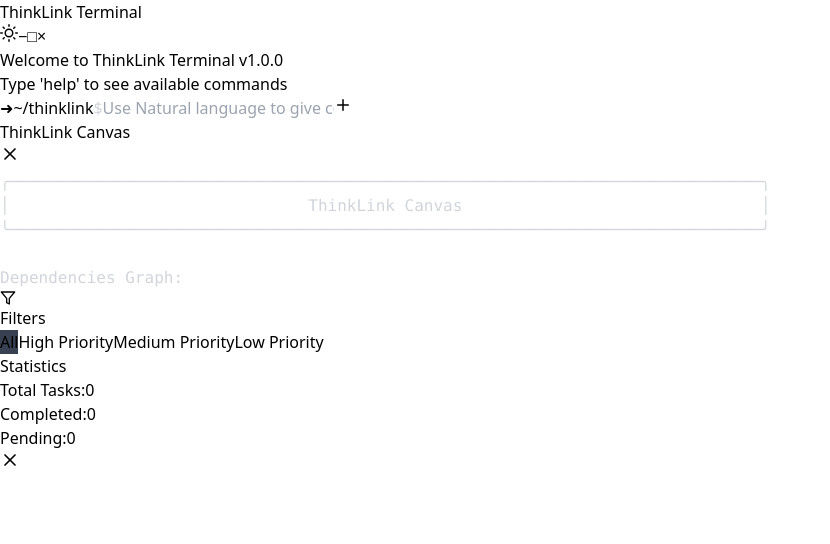
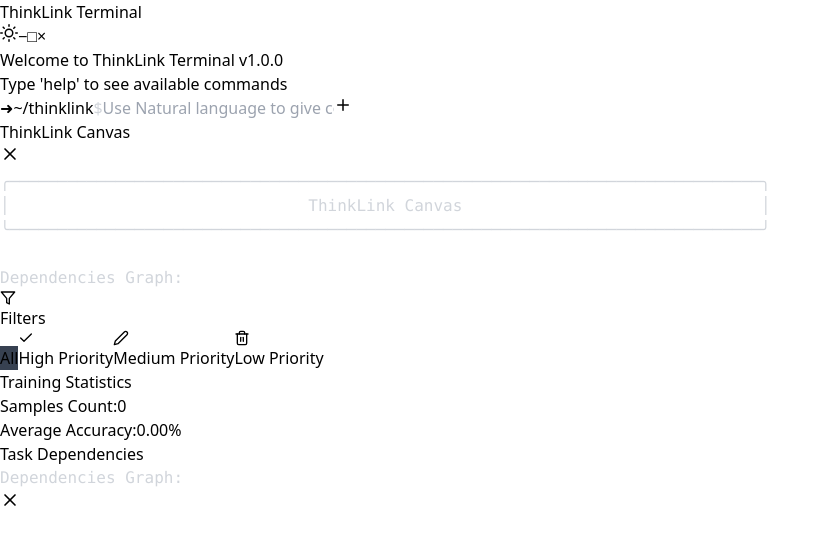
Before and after one commit to GMTStudioTechnology/Think-Link, a React (Vite) app: page /ThinkLink in a window 1280 px wide. Both pictures are taken after a click on the button 10 px from the left and 130 px from the top of the page. Shown: the top 544 px of the page, without its empty margins (0-830 px from the left). Built offline with nearby package versions, Linux system fonts and the light colour scheme.

Commit message:
UI Improvement

```diff
--- a/src/components/ThinkLink.tsx
+++ b/src/components/ThinkLink.tsx
@@ -1,7 +1,14 @@
 import React, { useState, useEffect, useRef, useMemo } from 'react';
 import { motion, AnimatePresence } from 'framer-motion';
 import { ThinkLinkNLP, Task } from './ThinkLink_model';
-import { FiMenu, FiX, FiPlus, FiSun, FiMoon, FiFilter } from 'react-icons/fi';
+import { FiMenu, FiX, FiPlus, FiSun, FiMoon, FiFilter, FiCheck, FiTrash2, FiEdit2 } from 'react-icons/fi';
+
+interface CommandResult {
+  action: 'create' | 'list' | 'delete' | 'update' | 'complete' | string;
+  task?: Task;
+  message: string;
+  suggestions?: string[];
+}
 
 const ThinkLink: React.FC = () => {
   const [commandHistory, setCommandHistory] = useState<string[]>([]);
@@ -15,8 +22,8 @@
   const [canvasVisible, setCanvasVisible] = useState(false);
   const [canvasContent, setCanvasContent] = useState('');
 
-  // State for theme (light/dark)
-  const [isDarkMode, setIsDarkMode] = useState(true);
+  // State for theme (light/dark/system)
+  const [theme, setTheme] = useState<'light' | 'dark' | 'system'>('dark');
 
   // Filter State
   const [filter, setFilter] = useState<'all' | 'high' | 'medium' | 'low'>('all');
@@ -38,6 +45,7 @@
     }
   }, [filteredTasks]); // Include filteredTasks in dependencies
 
+  // Scroll to bottom when command history updates
   useEffect(() => {
     if (terminalRef.current) {
       terminalRef.current.scrollTop = terminalRef.current.scrollHeight;
@@ -46,7 +54,7 @@
 
   const handleCommandSubmit = () => {
     if (currentCommand.trim()) {
-      const result = nlpModel.current.processCommand(currentCommand);
+      const result: CommandResult = nlpModel.current.processCommand(currentCommand);
 
       // Add command to history
       setCommandHistory(prev => [...prev, `> ${currentCommand}`]);
@@ -61,6 +69,10 @@
           setCanvasVisible(true);
           return updatedTasks;
         });
+        if (result.suggestions && Array.isArray(result.suggestions)) {
+          const suggestions = result.suggestions; // Assign to local variable
+          setCommandHistory(prev => [...prev, `Suggestions: ${suggestions.join(', ')}`]);
+        }
       }
 
       if (result.action === 'list') {
@@ -71,7 +83,7 @@
       }
 
       if (result.action === 'delete') {
-        const taskId = currentCommand.split(' ').find(token => token.length === 13);
+        const taskId = result.task?.id;
         if (taskId) {
           setTasks(prev => {
             const updatedTasks = prev.filter(task => task.id !== taskId);
@@ -86,7 +98,36 @@
         }
       }
 
-      // Handle other actions (e.g., update, complete) here
+      if (result.action === 'update' && result.task) {
+        setTasks(prev => {
+          const updatedTasks = prev.map(task => task.id === result.task!.id ? result.task! : task);
+          const updatedCanvas = nlpModel.current.generateAdvancedCanvas(updatedTasks);
+          setCommandHistory(prevHistory => [...prevHistory, result.message, updatedCanvas]);
+          setCanvasContent(updatedCanvas);
+          setCanvasVisible(true);
+          return updatedTasks;
+        });
+        if (result.suggestions && Array.isArray(result.suggestions)) {
+          const suggestions = result.suggestions; // Assign to local variable
+          setCommandHistory(prev => [...prev, `Suggestions: ${suggestions.join(', ')}`]);
+        }
+      }
+
+      if (result.action === 'complete' && result.task) {
+        const taskId = result.task.id;
+        setTasks(prev => {
+          const updatedTasks = prev.map(task =>
+            task.id === taskId ? { ...task, status: 'done' as const } : task
+          );
+          const updatedCanvas = nlpModel.current.generateAdvancedCanvas(updatedTasks);
+          setCommandHistory(prevHistory => [...prevHistory, result.message, updatedCanvas]);
+          setCanvasContent(updatedCanvas);
+          setCanvasVisible(true);
+          return updatedTasks;
+        });
+      }
+
+      // Handle other actions (e.g., schedule) here
 
       setCurrentCommand('');
       setShowWelcome(false);
@@ -104,7 +145,7 @@
   };
 
   const toggleTheme = () => {
-    setIsDarkMode(prev => !prev);
+    setTheme(prev => prev === 'dark' ? 'light' : prev === 'light' ? 'system' : 'dark');
   };
 
   // Define separate spring transitions for expanding and collapsing
@@ -133,6 +174,9 @@
       transition: collapseTransition
     }
   };
+
+  // Determine theme classes
+  const isDarkMode = theme === 'dark' || (theme === 'system' && window.matchMedia('(prefers-color-scheme: dark)').matches);
 
   return (
     <div className={`${isDarkMode ? 'bg-gray-900 text-white' : 'bg-gray-100 text-gray-900'} min-h-screen w-full p-6 flex transition-colors duration-500`}>
@@ -219,6 +263,8 @@
               >
                 {cmd.startsWith('>') ? (
                   <span className="text-yellow-400">{cmd}</span>
+                ) : cmd.startsWith('Suggestions:') ? (
+                  <span className="text-blue-400 italic">{cmd}</span>
                 ) : (
                   <span className={`${isDarkMode ? 'text-gray-300' : 'text-gray-700'}`}>{cmd}</span>
                 )}
@@ -271,7 +317,7 @@
                 <FiX size={20} />
               </button>
             </div>
-            <div className="bg-gray-700/20 p-6 rounded-lg flex-1 overflow-auto">
+            <div className="bg-gray-700/20 p-6 rounded-lg flex-1 overflow-auto mb-6">
               <pre className={`text-${isDarkMode ? 'gray-300' : 'gray-800'} whitespace-pre-wrap text-base leading-relaxed`}>
                 {canvasContent}
               </pre>
@@ -294,37 +340,44 @@
                   className={`px-3 py-1 rounded-full border ${isDarkMode ? 'border-red-500' : 'border-red-400'}
                   ${filter === 'high' ? `bg-${isDarkMode ? 'red-600' : 'red-200'}` : `hover:bg-${isDarkMode ? 'red-600' : 'red-200'}`}`}
                 >
-                  High Priority
+                  <FiCheck className="inline mr-1" /> High Priority
                 </button>
                 <button
                   onClick={() => setFilter('medium')}
                   className={`px-3 py-1 rounded-full border ${isDarkMode ? 'border-yellow-500' : 'border-yellow-400'}
                   ${filter === 'medium' ? `bg-${isDarkMode ? 'yellow-600' : 'yellow-200'}` : `hover:bg-${isDarkMode ? 'yellow-600' : 'yellow-200'}`}`}
                 >
-                  Medium Priority
+                  <FiEdit2 className="inline mr-1" /> Medium Priority
                 </button>
                 <button
                   onClick={() => setFilter('low')}
                   className={`px-3 py-1 rounded-full border ${isDarkMode ? 'border-green-500' : 'border-green-400'}
                   ${filter === 'low' ? `bg-${isDarkMode ? 'green-600' : 'green-200'}` : `hover:bg-${isDarkMode ? 'green-600' : 'green-200'}`}`}
                 >
-                  Low Priority
+                  <FiTrash2 className="inline mr-1" /> Low Priority
                 </button>
               </div>
             </div>
             <div className="mt-6">
-              <h3 className={`text-${isDarkMode ? 'white' : 'gray-900'} font-medium mb-2`}>Statistics</h3>
+              <h3 className={`text-${isDarkMode ? 'white' : 'gray-900'} font-medium mb-2`}>Training Statistics</h3>
               <div className="flex justify-between mb-2">
-                <span className={`text-${isDarkMode ? 'gray-400' : 'gray-600'}`}>Total Tasks:</span>
-                <span className={`text-${isDarkMode ? 'gray-200' : 'gray-800'}`}>{tasks.length}</span>
+                <span className={`text-${isDarkMode ? 'gray-400' : 'gray-600'}`}>Samples Count:</span>
+                <span className={`text-${isDarkMode ? 'gray-200' : 'gray-800'}`}>{nlpModel.current.getTrainingStats().samplesCount}</span>
               </div>
               <div className="flex justify-between mb-2">
-                <span className={`text-${isDarkMode ? 'gray-400' : 'gray-600'}`}>Completed:</span>
-                <span className={`text-${isDarkMode ? 'gray-200' : 'gray-800'}`}>{tasks.filter(task => task.status === 'done').length}</span>
+                <span className={`text-${isDarkMode ? 'gray-400' : 'gray-600'}`}>Average Accuracy:</span>
+                <span className={`text-${isDarkMode ? 'gray-200' : 'gray-800'}`}>
+                  {(nlpModel.current.getTrainingStats().averageAccuracy * 100).toFixed(2)}%
+                </span>
               </div>
-              <div className="flex justify-between">
-                <span className={`text-${isDarkMode ? 'gray-400' : 'gray-600'}`}>Pending:</span>
-                <span className={`text-${isDarkMode ? 'gray-200' : 'gray-800'}`}>{tasks.filter(task => task.status === 'pending').length}</span>
+            </div>
+            {/* Task Dependencies */}
+            <div className="mt-6">
+              <h3 className={`text-${isDarkMode ? 'white' : 'gray-900'} font-medium mb-2`}>Task Dependencies</h3>
+              <div className="bg-gray-700/20 p-4 rounded-lg">
+                <pre className={`text-${isDarkMode ? 'gray-300' : 'gray-800'} whitespace-pre-wrap text-base leading-relaxed`}>
+                  {nlpModel.current.visualizeDependencies(tasks)}
+                </pre>
               </div>
             </div>
           </motion.div>
```
